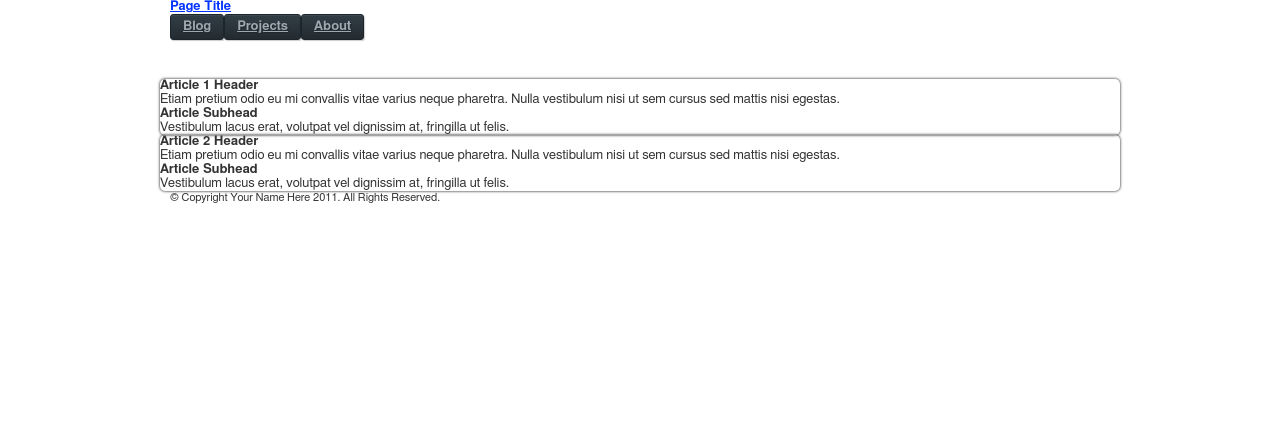
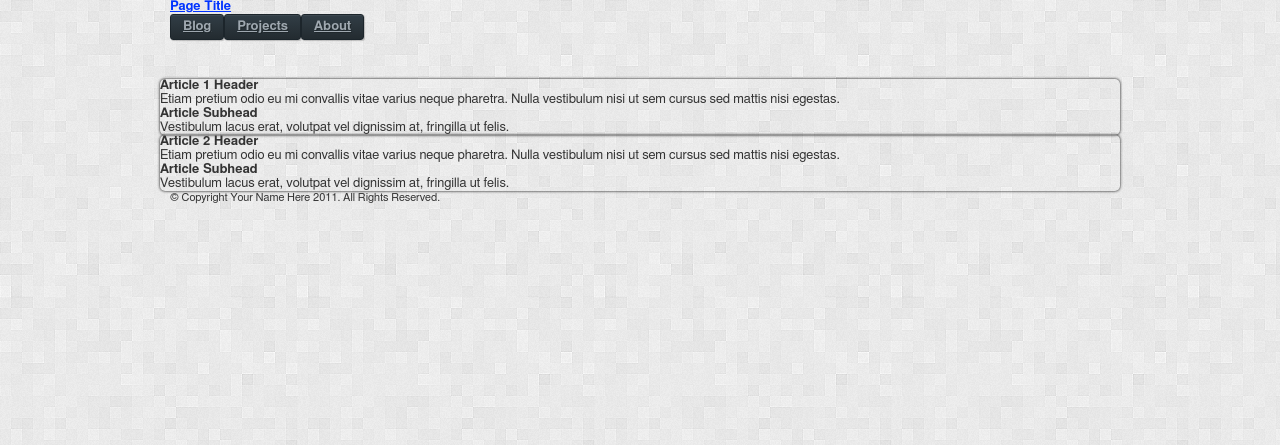
Before and after one commit to slok/xlarrakoetxeaorg, a Django app: page / in a window 1280 px wide. Shown: the top 445 px of the page. Run offline with Django 3.2, Linux system fonts and the light colour scheme; parts of the project's set-up code (start-up, migrations or seed data) failed here and were passed over; some libraries are stand-ins or nearby versions.

Commit message:
Add background pattern to the css (http://subtlepatterns.com/)

```diff
--- a/mysite/static/css/style.css
+++ b/mysite/static/css/style.css
@@ -198,6 +198,9 @@ nav li a:hover {
 	background-color: #fff; }*/
 
 /*------------------*/
+html{
+    background-image:url('../img/bright_squares.png');
+    }
 /* Dark Button CSS */
 .button {
     outline: 0;
```
Also changed, not shown: mysite/static/img/bright_squares.png (added).
